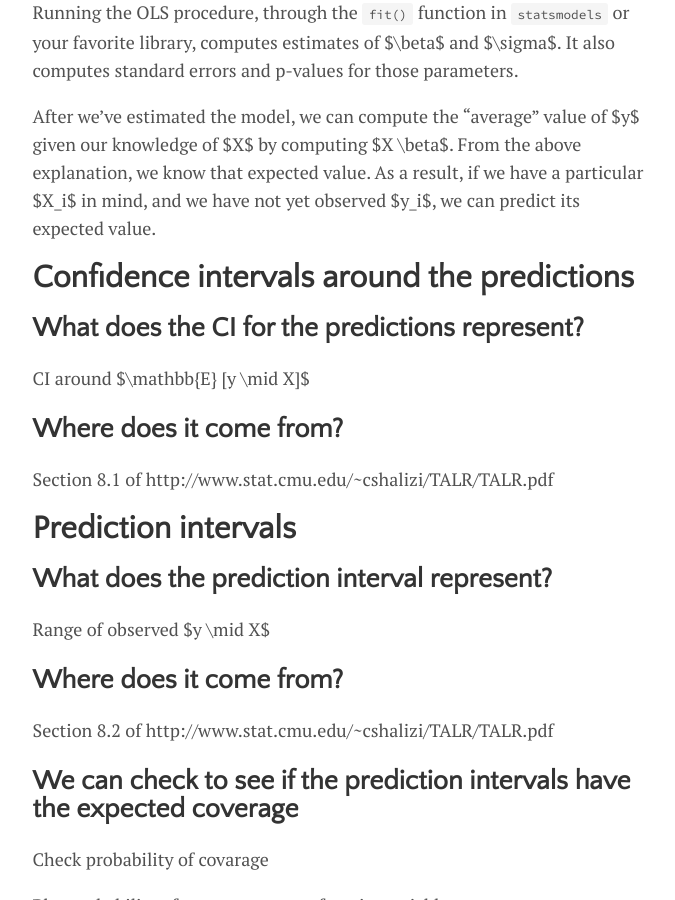
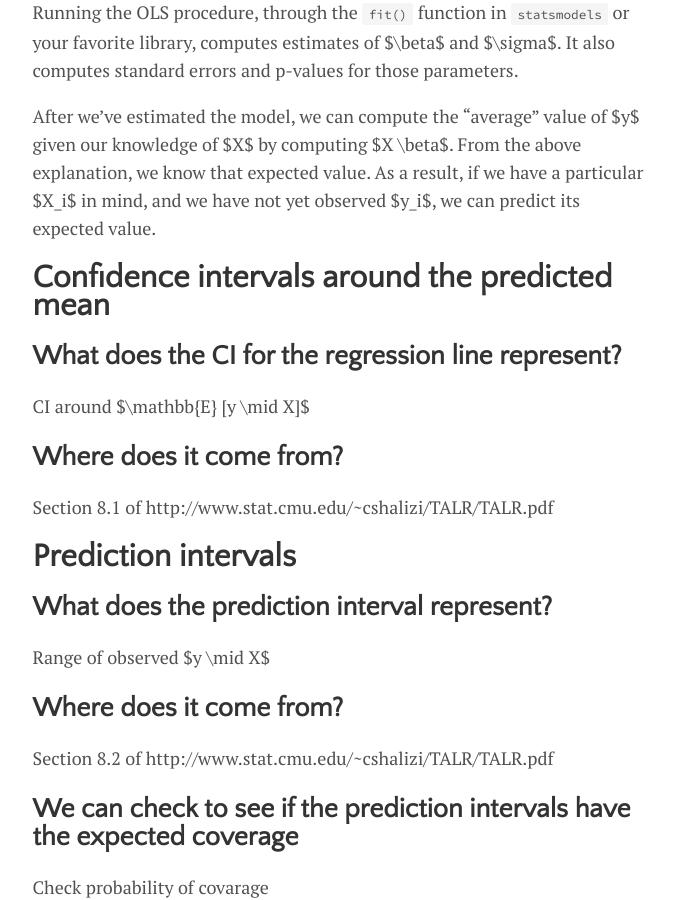
Before and after one commit to lmc2179/lmc2179.github.io, a Jekyll site: the page built from drafts/prediction_confidence.md, in a window 1280 px wide and 900 px high, scrolled down 3695 px. Shown: the whole window, without its empty margins (300-975 px from the left). Built offline with Jekyll 4.4.1, drawn with Linux system fonts in a browser that asks for light colours; formulas are drawn with MathJax 3.

Commit message:
Update prediction_confidence.md

```diff
--- a/drafts/prediction_confidence.md
+++ b/drafts/prediction_confidence.md
@@ -86,9 +86,9 @@ Running the OLS procedure, through the `fit()` function in `statsmodels` or your
 
 After we've estimated the model, we can compute the "average" value of $y$ given our knowledge of $X$ by computing $X \beta$. From the above explanation, we know that expected value. As a result, if we have a particular $X_i$ in mind, and we have not yet observed $y_i$, we can predict its expected value.
 
-# Confidence intervals around the predictions
+# Confidence intervals around the predicted mean
 
-## What does the CI for the predictions represent?
+## What does the CI for the regression line represent?
 
 CI around $\mathbb{E} [y \mid X]$
 
```
